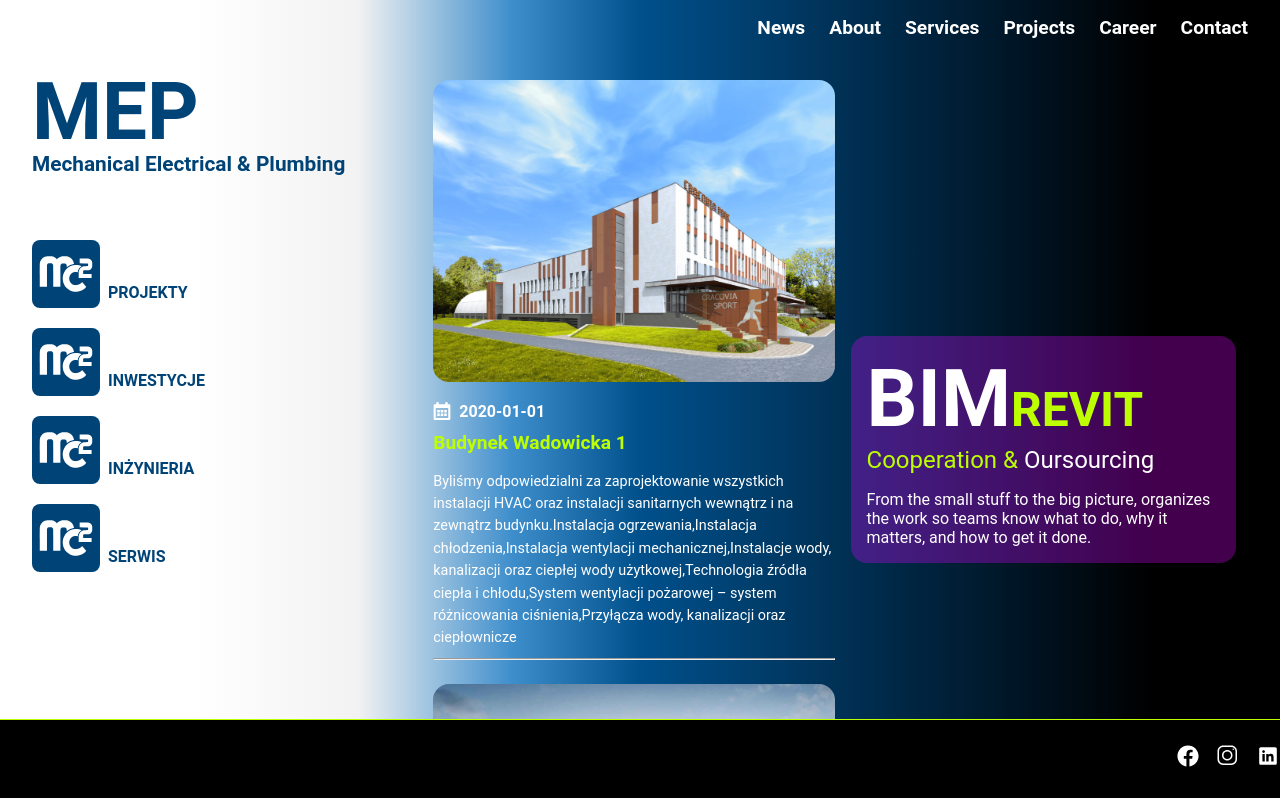
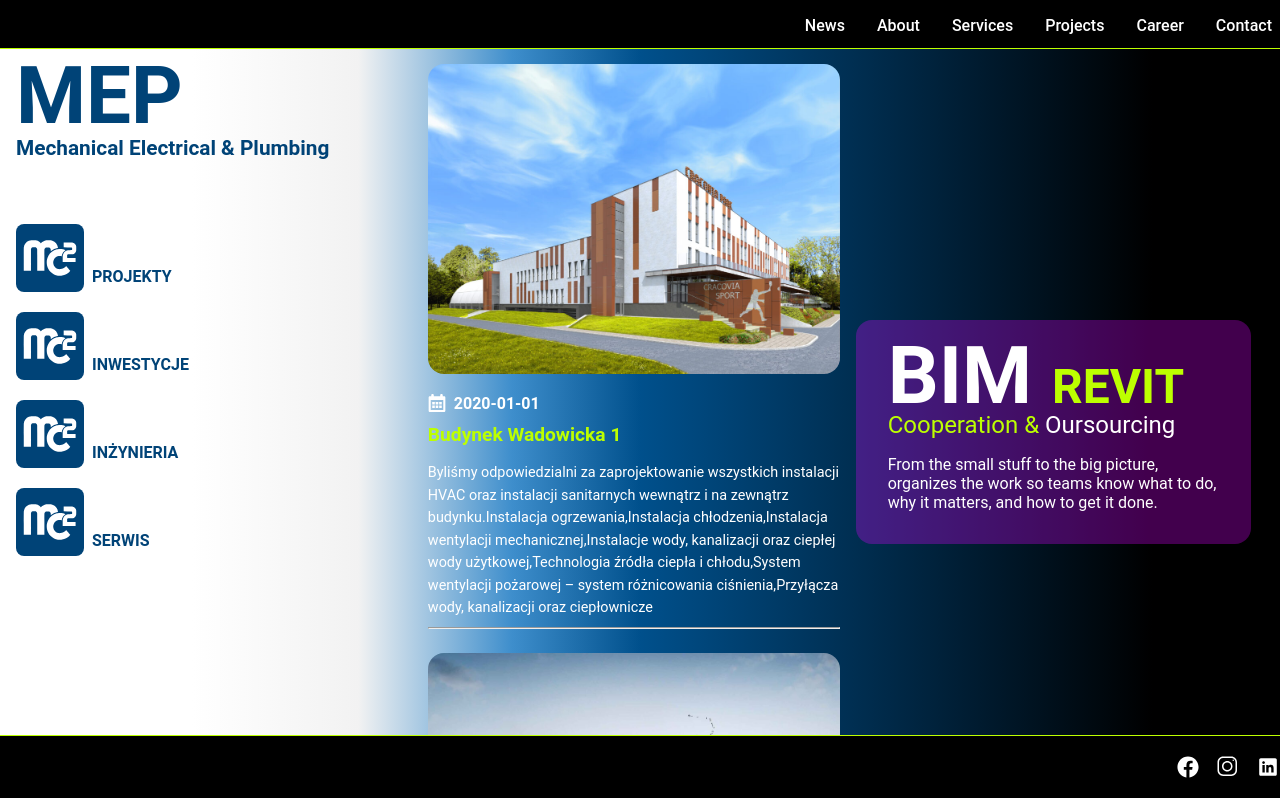
Before and after one commit to siagi/mc2main, a Next.js app in the folder mc2app/: page / in a window 1280 px wide. Shown: the top 798 px of the page. Built offline with nearby package versions, Linux system fonts and the light colour scheme.

Commit message:
creating website

```diff
--- a/mc2app/components/Bim.tsx
+++ b/mc2app/components/Bim.tsx
@@ -5,10 +5,11 @@ import styles from '../styles/Bim.module.scss'
 const Bim:FunctionComponent = () => {
   return (
       <div className={styles.container}>
-          <div>
-            <span style={{fontWeight:700, color:'white',fontSize:'5rem'}}>BIM</span>
-            <span style={{fontWeight:700, color:'#BDFF00',fontSize:'3rem'}}>REVIT</span>
-          </div>
+          {/* <div style={{display:'flex', flexDirection:'row'}}>
+            <div style={{fontWeight:700, color:'white',fontSize:'5rem'}}>BIM</div>
+            <div style={{fontWeight:700, color:'#BDFF00',fontSize:'3rem'}}>REVIT</div>
+          </div> */}
+          <div style={{fontWeight:700, color:'white',fontSize:'5rem', lineHeight:'3rem'}}>BIM <span style={{fontWeight:700, color:'#BDFF00',fontSize:'3rem'}}>REVIT</span></div>
           <div style={{fontSize:'1.5rem',paddingBottom:'1rem'}}>
               <span style={{color:'#BDFF00'}}>Cooperation & </span>
               <span style={{color:'white'}}>Oursourcing</span>
--- a/mc2app/components/Layout.tsx
+++ b/mc2app/components/Layout.tsx
@@ -30,7 +30,6 @@ const Layout:FunctionComponent<{children:JSX.Element}> = ({children}) => {
             <Image src={insticon} width={24} height={24}/>
             <Image src={linkedicon} width={24} height={24}/>
           </div>
-a
         </footer>
 
   </div>
--- a/mc2app/components/Topmenu.tsx
+++ b/mc2app/components/Topmenu.tsx
@@ -5,8 +5,8 @@ import styles from '../styles/Topmenu.module.scss'
 const Topmenu:FunctionComponent = () => {
   return (
       <div className={styles.container}>
-          <div className={styles.element}>News</div>
-          <div className={styles.element}>About</div>
+          <a href="#news" className={styles.element}>News</a>
+          <a href="#about" className={styles.element}>About</a>
           <div className={styles.element}>Services</div>
           <div className={styles.element}>Projects</div>
           <div className={styles.element}>Career</div>
--- a/mc2app/pages/index.tsx
+++ b/mc2app/pages/index.tsx
@@ -13,7 +13,9 @@ const Home: NextPage = () => {
  const [background,setBackground] = useState(false);
 
   return (
-    <div className={styles.container}>
+    <div>
+      <section id='news' className={styles.container}>
+        <div className={styles.box}>
           <div className={styles.main}>
             <div className={styles.element}>
               <div className={styles.set}>
@@ -32,7 +34,6 @@ const Home: NextPage = () => {
               <News/>
             </div>
             <div className={styles.element}>
-
                 <div>
                   <YouTube videoId='ScVBPAitibQ' className={styles.youtube}/>
                 </div>
@@ -40,6 +41,16 @@ const Home: NextPage = () => {
             </div>
           </div>
         </div>
+      </section>
+      <section id='about' className={styles.container}>
+        <div className={styles.box}>
+          <div className={styles.main}>
+            {/* <div className={styles.title}>About</div> */}
+            ABOUTasdadasdasd
+          </div>
+        </div>
+      </section>
+    </div>
   )
 }
 
--- a/mc2app/styles/Bim.module.scss
+++ b/mc2app/styles/Bim.module.scss
@@ -2,7 +2,7 @@
     background: rgba(219, 0, 255, 0.3);
     border-radius: 1rem;
     margin-left: 1rem;
-    padding: 1rem;
+    padding: 2rem;
     display: flex;
     flex-wrap: wrap;
 }
--- a/mc2app/styles/Home.module.scss
+++ b/mc2app/styles/Home.module.scss
@@ -1,11 +1,36 @@
+
 .container {
-  padding: 2rem;
-  transition: background-color 2s ease-out;
+  display: flex;
+  flex-direction: column;
+  // transition: background-color 2s ease-out;
   background-color: none;
+  height: 100vh;
+  overflow: hidden;
+  overflow-y:scroll;
+  scroll-snap-align:center;
+  border-bottom: 1px solid #BDFF00;
+  &::-webkit-scrollbar{
+    width: 0.4rem;
+  }
+
+  &::-webkit-scrollbar-thumb {
+    background: #BDFF00;
+  }
+
+}
+
+
+.box{
+  width: 100%;
+  height: 100%;
+  padding-top: 3rem;
 }
 
 .main {
   display: flex;
+  padding-top: 1rem;
+  padding-left: 1rem;
+  padding-right: 1rem;
   // padding: 4rem 0;
   // flex: 1;
   // display: flex;
@@ -18,7 +43,8 @@
   border-radius: 1rem;
   margin-left: 1rem;
   margin-bottom: 1rem;
-  width: 100%;
+  margin-right: 1rem;
+  width: 97%;
   height: 15rem;
 }
 
@@ -47,6 +73,19 @@
   font-weight: 700;
   font-size: 1.3rem;
   color:#004377
+}
+
+.title{
+  background-color: #BDFF00;
+  border-bottom-left-radius: 2rem;
+  border-bottom-right-radius: 2rem;
+  width: 10rem;
+  padding: 0.5rem;
+  position:relative;
+  display: flex;
+  left: 50%;
+  top: -20px;
+  justify-items: center;
 }
 
 // .footer {
--- a/mc2app/styles/Layout.module.scss
+++ b/mc2app/styles/Layout.module.scss
@@ -3,7 +3,7 @@
     position:fixed;
     bottom: 0;
     width: 100%;
-    height: 5rem;
+    height: 4rem;
     border-top: solid #BDFF00 1px;
 }
 .social{
@@ -11,7 +11,7 @@
     justify-content: flex-end;
     width: 100%;
     column-gap: 1rem;
-    padding-top: 1.5rem;
+    padding-top: 1.2rem;
     padding-right: 1rem;
 }
 .menu{
--- a/mc2app/styles/Topmenu.module.scss
+++ b/mc2app/styles/Topmenu.module.scss
@@ -1,21 +1,32 @@
 .container{
     display: flex;
+    justify-content:flex-end;
+    align-content: flex-start;
     gap: 1.5rem;
-    justify-content: flex-end;
     height: 2rem;
+    width: 100vw;
     padding-top: 1rem;
+    position: fixed;
+    top: 0%;
+    z-index: 1;
+    background-color: rgba($color: #000000, $alpha: 1.0);
+    border-bottom: solid #BDFF00 1px;
 
 }
 .element{
     cursor:pointer;
-    font-size: 1.2rem;
-    font-weight: bold;
+    font-size: 1.0rem;
+    font-weight:500;
     color: white;
+    padding-right: 0.5rem;
 
 
     &:hover{
         color: #BDFF00;
         border-bottom: 3px solid #BDFF00;
     }
+    &:link{
+        text-decoration: none;
+    }
 
 }
--- a/mc2app/styles/globals.scss
+++ b/mc2app/styles/globals.scss
@@ -6,6 +6,10 @@ body {
   font-size: 16px;
   background: linear-gradient(90deg, #FFF 15%, #F2F2F2 28%,#3e8ecc 40%, #00508C 50%, #000000 90%);
   background-size: 100% 100%;
+  height: 100vh;
+  overflow-y: hidden;
+  scroll-behavior:smooth;
+  scroll-snap-type: y mandatory;
   // animation: gradient 10s ease-in-out infinite;
 }
 
```
Lines whose indentation alone changed are shown as unchanged.
